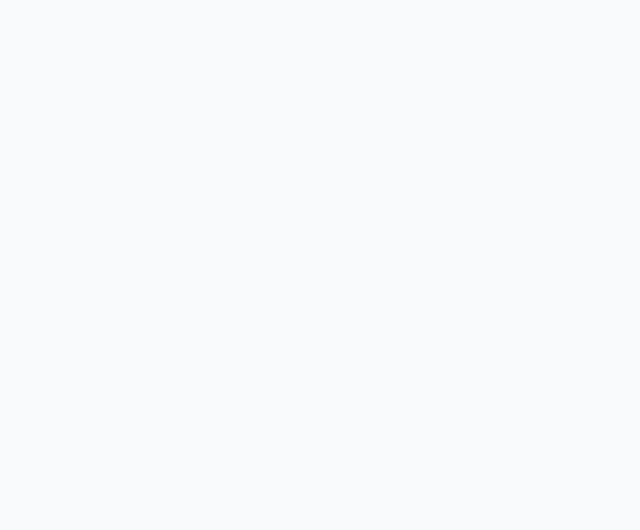
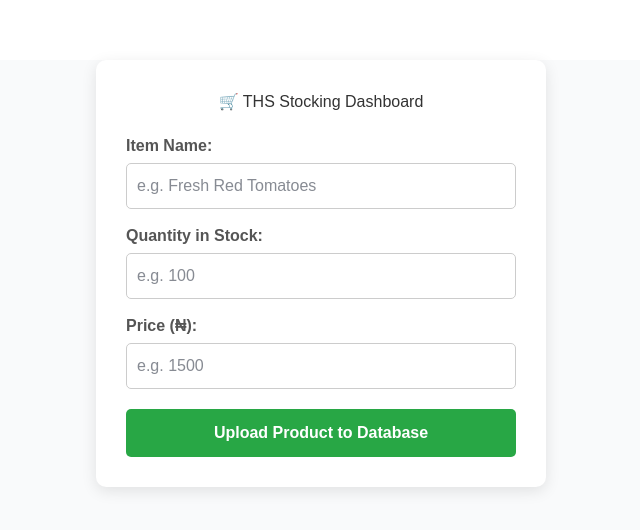
Before and after one commit to TeeKay999x/THS-FRONTEND, a React app: page /secret-manager-ths-99 in a window 1280 px wide. Before the commit this address had no page. Shown: the top 530 px of the page, without its empty margins (319-959 px from the left). Built offline with nearby package versions, Linux system fonts and the light colour scheme; the HTML template or start-up script is replaced by a standard one.

Commit message:
Added admin panel

```diff
--- a/src/App.jsx
+++ b/src/App.jsx
@@ -2,6 +2,7 @@ import React from 'react';
 import { BrowserRouter as Router, Routes, Route } from 'react-router-dom';
 import Storefront from './components/StoreFront';
 import Checkout from './components/Checkout';
+import AdminStocker from './components/AdminStocker';
 
 function App() {
   return (
@@ -10,6 +11,7 @@ function App() {
         <Routes>
           <Route path="/" element={<Storefront />} />
           <Route path="/checkout" element={<Checkout />} />
+          <Route path="/secret-manager-ths-99" element={<AdminStocker />} />
         </Routes>
       </div>
     </Router>
--- /dev/null
+++ b/src/components/AdminStocker.jsx
@@ -0,0 +1,143 @@
+import React, { useState } from 'react';
+import axios from 'axios';
+
+const AdminStocker = () => {
+  const [formData, setFormData] = useState({
+    itemName: '',
+    quantity: '',
+    totalPrice: '',
+  });
+  const [loading, setLoading] = useState(false);
+  const [message, setMessage] = useState('');
+
+  // Track field inputs dynamically
+  const handleChange = (e) => {
+    setFormData({ ...formData, [e.target.name]: e.target.value });
+  };
+
+  const handleSubmit = async (e) => {
+    e.preventDefault();
+    setLoading(true);
+    setMessage('');
+
+    try {
+      // 🌐 Points straight to your live production Render API backend URL
+      const API_URL = "https://ths-egaz.onrender.com/api/products";
+
+      // 🔑 MUST exactly match the value of ADMIN_SECRET_KEY inside your Render dashboard settings
+      const secretProductionKey = "ths_secret_2026";
+
+      const response = await axios.post(API_URL,
+        {
+          itemName: formData.itemName,
+          quantity: Number(formData.quantity),
+          totalPrice: Number(formData.totalPrice)
+        },
+        {
+          headers: {
+            'Content-Type': 'application/json',
+            'x-admin-key': secretProductionKey // Hands verification cleanly to the server
+          }
+        }
+      );
+
+      if (response.data.success) {
+        setMessage(`✅ Successfully uploaded: ${formData.itemName}`);
+        setFormData({ itemName: '', quantity: '', totalPrice: '' }); // Clear input values
+      }
+    } catch (error) {
+      setMessage(`❌ Access Blocked: ${error.response?.data?.message || error.message}`);
+    } finally {
+      setLoading(false);
+    }
+  };
+
+  return (
+    <div style={{
+      maxWidth: '450px',
+      margin: '60px auto',
+      padding: '30px',
+      background: '#fff',
+      borderRadius: '10px',
+      boxShadow: '0 4px 15px rgba(0,0,0,0.1)',
+      fontFamily: 'Arial, sans-serif'
+    }}>
+      <h2 style={{ textAlign: 'center', color: '#333', marginBottom: '20px' }}>🛒 THS Stocking Dashboard</h2>
+
+      {message && (
+        <p style={{
+          padding: '12px',
+          borderRadius: '5px',
+          textAlign: 'center',
+          fontWeight: 'bold',
+          background: message.includes('✅') ? '#d4edda' : '#f8d7da',
+          color: message.includes('✅') ? '#155724' : '#721c24'
+        }}>
+          {message}
+        </p>
+      )}
+
+      <form onSubmit={handleSubmit}>
+        <div style={{ marginBottom: '15px' }}>
+          <label style={{ display: 'block', fontWeight: 'bold', marginBottom: '5px', color: '#555' }}>Item Name:</label>
+          <input
+            type="text"
+            name="itemName"
+            value={formData.itemName}
+            onChange={handleChange}
+            required
+            placeholder="e.g. Fresh Red Tomatoes"
+            style={{ width: '100%', padding: '10px', borderRadius: '5px', border: '1px solid #ccc', boxSizing: 'border-box' }}
+          />
+        </div>
+
+        <div style={{ marginBottom: '15px' }}>
+          <label style={{ display: 'block', fontWeight: 'bold', marginBottom: '5px', color: '#555' }}>Quantity in Stock:</label>
+          <input
+            type="number"
+            name="quantity"
+            value={formData.quantity}
+            onChange={handleChange}
+            required
+            placeholder="e.g. 100"
+            style={{ width: '100%', padding: '10px', borderRadius: '5px', border: '1px solid #ccc', boxSizing: 'border-box' }}
+          />
+        </div>
+
+        <div style={{ marginBottom: '20px' }}>
+          <label style={{ display: 'block', fontWeight: 'bold', marginBottom: '5px', color: '#555' }}>Price (₦):</label>
+          <input
+            type="number"
+            name="totalPrice"
+            value={formData.totalPrice}
+            onChange={handleChange}
+            required
+            placeholder="e.g. 1500"
+            style={{ width: '100%', padding: '10px', borderRadius: '5px', border: '1px solid #ccc', boxSizing: 'border-box' }}
+          />
+        </div>
+
+        <button
+          type="submit"
+          disabled={loading}
+          style={{
+            width: '100%',
+            padding: '12px',
+            background: '#28a745',
+            color: '#fff',
+            border: 'none',
+            borderRadius: '5px',
+            fontSize: '16px',
+            fontWeight: 'bold',
+            cursor: loading ? 'not-allowed' : 'pointer',
+            opacity: loading ? 0.7 : 1
+          }}
+        >
+          {loading ? 'Uploading Stock...' : 'Upload Product to Database'}
+        </button>
+      </form>
+    </div>
+  );
+};
+
+export default AdminStocker;
```
